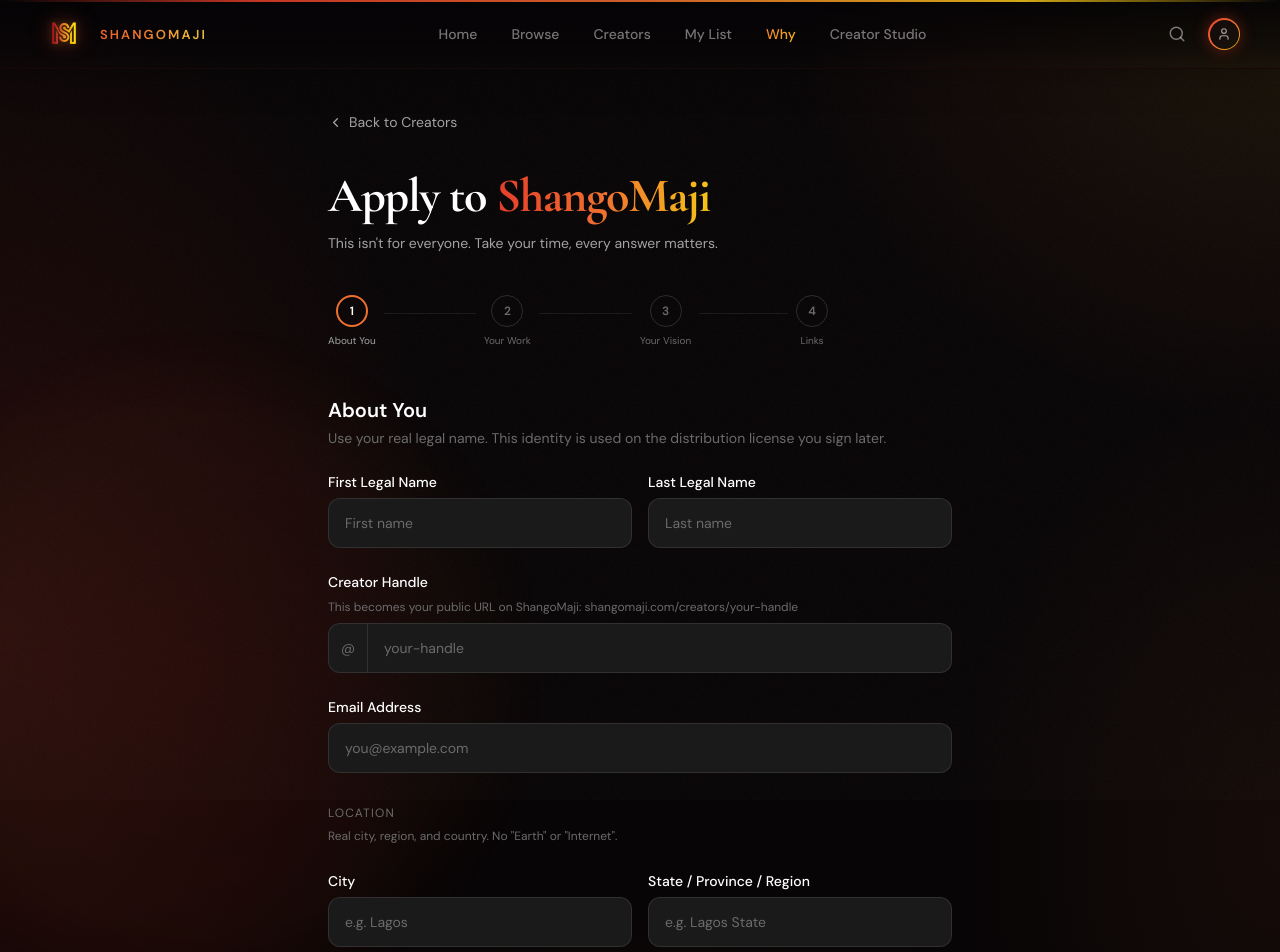
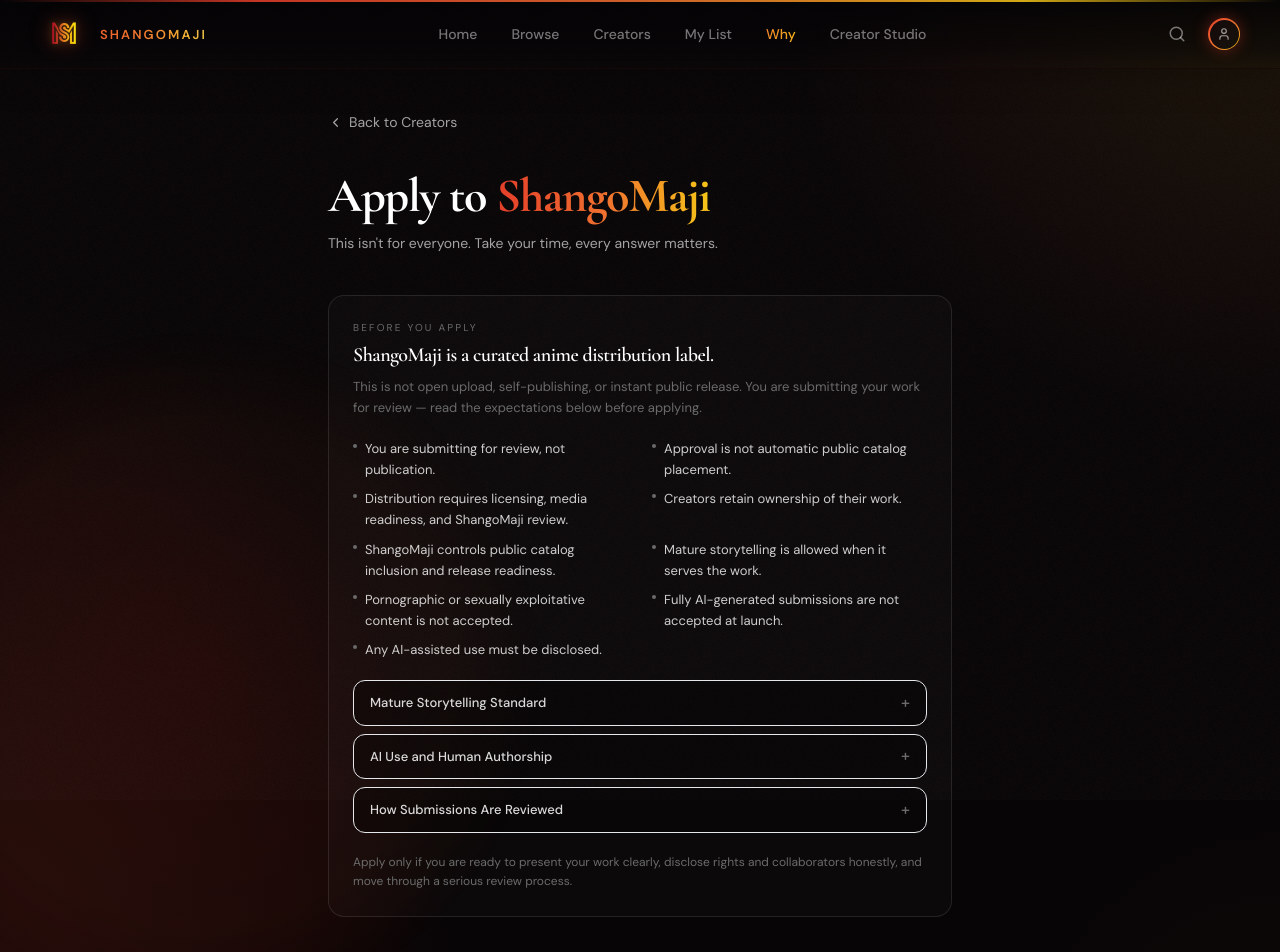
Before and after one commit to G-Labz/shangomaji-clean, a Next.js app: page /creators/apply in a window 1280 px wide. Shown: the top 952 px of the page. Built offline with nearby package versions, Linux system fonts and the light colour scheme.

Commit message:
Add creator application policy guidance

```diff
--- a/src/app/creators/apply/page.tsx
+++ b/src/app/creators/apply/page.tsx
@@ -351,6 +351,119 @@
             time, every answer matters.
           </p>
         </motion.div>
+
+        {/* Before You Apply — compact policy block.
+            Sets expectations before the form. Copy-only; no new fields,
+            validation, or payload behavior. Three expandable sections keep
+            initial visual weight light so the application is not buried. */}
+        <motion.section
+          className="mb-10 rounded-2xl border border-white/10 bg-white/[0.02] p-5 sm:p-6"
+          initial={{ opacity: 0, y: 12 }}
+          animate={{ opacity: 1, y: 0 }}
+          transition={{ duration: 0.4, delay: 0.05 }}
+          aria-label="Before you apply"
+        >
+          <p className="text-[10px] uppercase tracking-[0.22em] text-ink-faint">
+            Before you apply
+          </p>
+          <h2
+            className="mt-2 text-white text-[18px] sm:text-[20px] font-semibold tracking-tight leading-tight"
+            style={{ fontFamily: "var(--font-display)" }}
+          >
+            ShangoMaji is a curated anime distribution label.
+          </h2>
+          <p className="mt-2 text-[13px] text-ink-faint leading-relaxed">
+            This is not open upload, self-publishing, or instant public release. You are submitting your work for review — read the expectations below before applying.
+          </p>
+
+          <ul className="mt-5 grid grid-cols-1 sm:grid-cols-2 gap-x-6 gap-y-2 text-[13px] text-white/80 leading-relaxed">
+            {[
+              "You are submitting for review, not publication.",
+              "Approval is not automatic public catalog placement.",
+              "Distribution requires licensing, media readiness, and ShangoMaji review.",
+              "Creators retain ownership of their work.",
+              "ShangoMaji controls public catalog inclusion and release readiness.",
+              "Mature storytelling is allowed when it serves the work.",
+              "Pornographic or sexually exploitative content is not accepted.",
+              "Fully AI-generated submissions are not accepted at launch.",
+              "Any AI-assisted use must be disclosed.",
+            ].map((line) => (
+              <li key={line} className="flex gap-2">
+                <span className="mt-1.5 inline-block h-1 w-1 shrink-0 rounded-full bg-ink-faint" />
+                <span>{line}</span>
+              </li>
+            ))}
+          </ul>
+
+          <div className="mt-5 space-y-2">
+            <details className="rounded-xl border border-white/8 bg-black/30 open:bg-black/40 transition-colors">
+              <summary className="flex items-center justify-between cursor-pointer list-none px-4 py-3 text-[13px] font-medium text-white/85 [&::-webkit-details-marker]:hidden">
+                <span>Mature Storytelling Standard</span>
+                <span className="text-ink-faint text-base leading-none select-none before:content-['+'] open:before:content-['–']" />
+              </summary>
+              <div className="px-4 pb-4 space-y-2 text-[13px] text-ink-faint leading-relaxed">
+                <p>
+                  ShangoMaji accepts serious anime and anime-inspired works with mature themes when those themes serve the story. A project may include violence, horror, blood, grief, trauma, psychological intensity, strong language, dark fantasy, adult situations, or other R-rated material when handled with purpose and creative control.
+                </p>
+                <p>
+                  ShangoMaji is not a children’s platform, and mature storytelling is not automatically disqualifying.
+                </p>
+                <p>
+                  ShangoMaji is also not a pornographic or sexually explicit content platform. Pornographic content, sexually exploitative material, and sexualized depictions of minors are not accepted.
+                </p>
+                <p>
+                  All mature content is reviewed in context. The question is not whether a work is intense — it is whether the intensity belongs to the story, respects the audience, and fits the ShangoMaji catalog standard.
+                </p>
+              </div>
+            </details>
+
+            <details className="rounded-xl border border-white/8 bg-black/30 open:bg-black/40 transition-colors">
+              <summary className="flex items-center justify-between cursor-pointer list-none px-4 py-3 text-[13px] font-medium text-white/85 [&::-webkit-details-marker]:hidden">
+                <span>AI Use and Human Authorship</span>
+                <span className="text-ink-faint text-base leading-none select-none before:content-['+'] open:before:content-['–']" />
+              </summary>
+              <div className="px-4 pb-4 space-y-2 text-[13px] text-ink-faint leading-relaxed">
+                <p>
+                  At launch, ShangoMaji prioritizes human-created work. Fully AI-generated submissions are not accepted for catalog consideration at this stage.
+                </p>
+                <p>
+                  Limited AI-assisted work may be reviewed case by case, but creators must disclose how AI tools were used — images, animation, writing, voices, music, editing, reference generation, concept development, or any other material part of the project.
+                </p>
+                <p>
+                  Disclosure does not automatically disqualify a project. Hidden AI use, unclear authorship, or work that cannot be responsibly credited or licensed may block review.
+                </p>
+                <p>
+                  The standard is simple: the work must have clear human authorship, rights clarity, and creative responsibility.
+                </p>
+              </div>
+            </details>
+
+            <details className="rounded-xl border border-white/8 bg-black/30 open:bg-black/40 transition-colors">
+              <summary className="flex items-center justify-between cursor-pointer list-none px-4 py-3 text-[13px] font-medium text-white/85 [&::-webkit-details-marker]:hidden">
+                <span>How Submissions Are Reviewed</span>
+                <span className="text-ink-faint text-base leading-none select-none before:content-['+'] open:before:content-['–']" />
+              </summary>
+              <div className="px-4 pb-4 space-y-2 text-[13px] text-ink-faint leading-relaxed">
+                <p>
+                  Submitting a project does not guarantee acceptance. ShangoMaji reviews submissions based on project fit, originality, creative direction, quality of materials, completeness, rights clarity, content policy alignment, and whether the work can be responsibly reviewed, licensed, and prepared for distribution.
+                </p>
+                <p>
+                  A project may be rejected because it is incomplete, outside the platform’s focus, unclear in rights ownership, not ready for review, not aligned with the catalog standard, or not suitable for distribution at this time.
+                </p>
+                <p>
+                  Rejection is not a judgment of the creator’s worth. It means the submitted project does not currently meet the standard or timing required for ShangoMaji review, licensing, or catalog consideration.
+                </p>
+                <p>
+                  ShangoMaji reserves editorial discretion over review decisions, catalog fit, public visibility, and distribution readiness.
+                </p>
+              </div>
+            </details>
+          </div>
+
+          <p className="mt-5 text-[12px] text-ink-faint leading-relaxed">
+            Apply only if you are ready to present your work clearly, disclose rights and collaborators honestly, and move through a serious review process.
+          </p>
+        </motion.section>
 
         {/* Step indicator */}
         <div className="flex items-center gap-0 mb-12">
```
